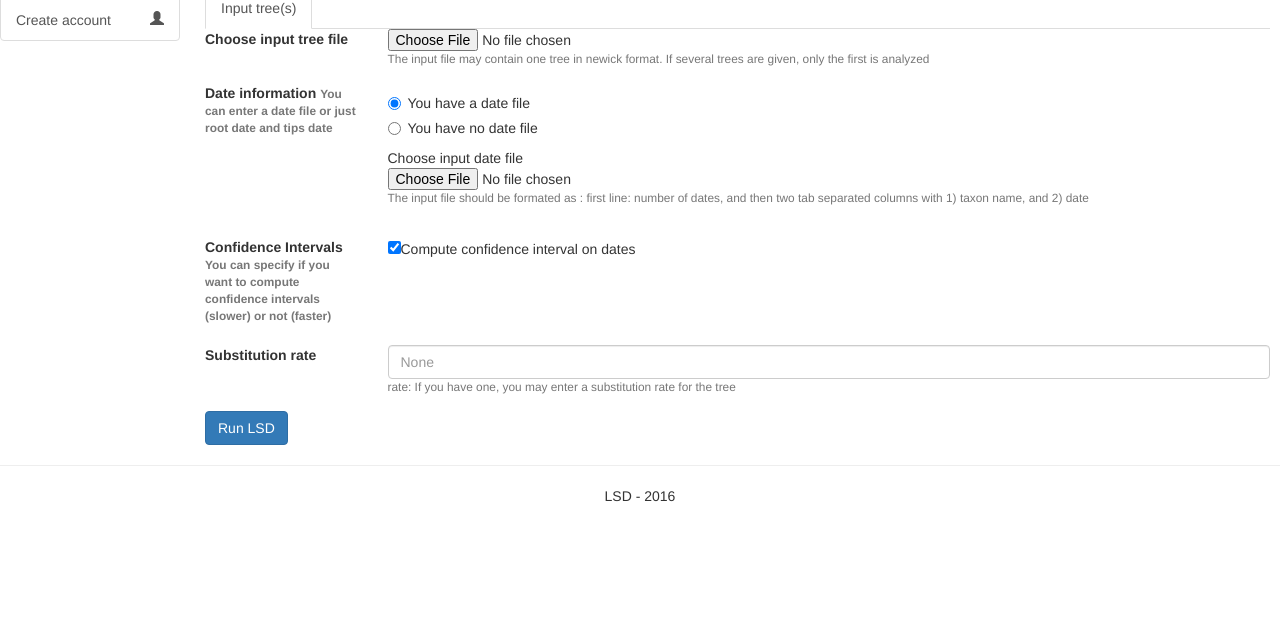
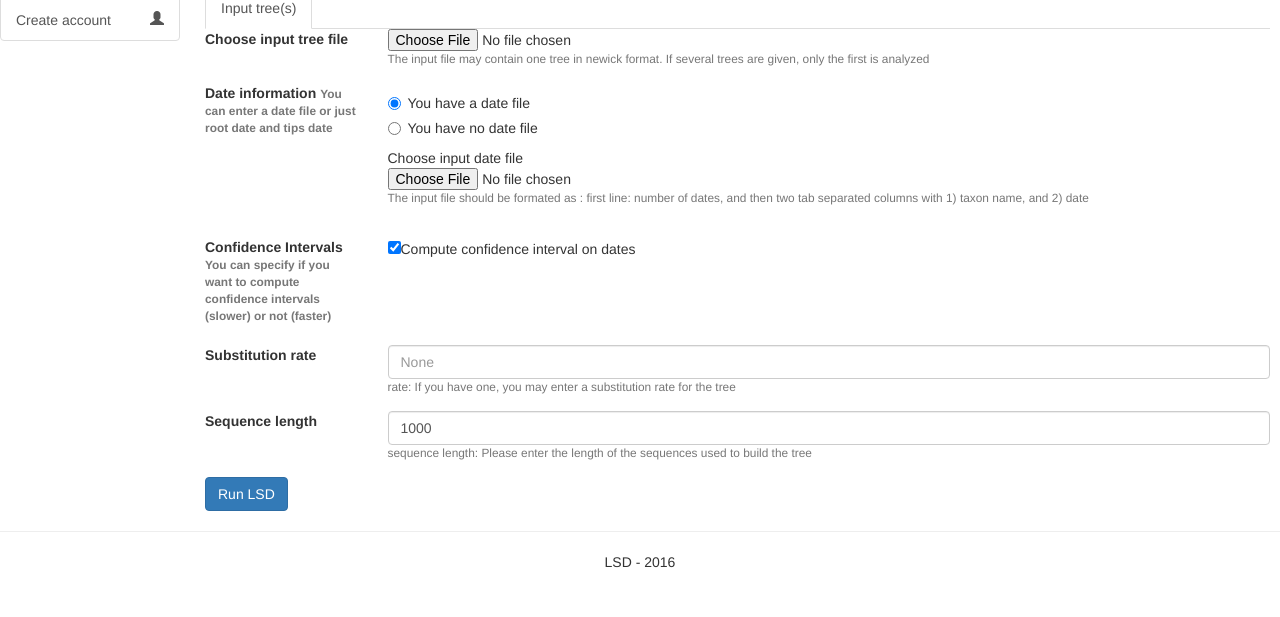
Before and after one commit to evolbioinfo/lsd-web, a Django app: page / in a window 1280 px wide. Shown: the part 183-800 px from the top of the page. Run offline with Django 3.2, Linux system fonts and the light colour scheme; some libraries are stand-ins or nearby versions.

Commit message:
Added User Sequence length

```diff
--- a/lsd_web/lsd/templates/lsd/new_run.html
+++ b/lsd_web/lsd/templates/lsd/new_run.html
@@ -9,10 +9,9 @@
 
 <form action="{% url 'lsd:submit_run' %}" method="post" enctype="multipart/form-data" id="newrunform">
   <input type="hidden" name="constraints" id="constraints" value="True"/>
-  <input type="hidden" name="variancesornot" id="variances" value="False"/>
+  <input type="hidden" name="variancesornot" id="variances" value="True"/>
   <input type="hidden" name="outgrouplist" id="outgrouplist" value="" />
   <input type="hidden" name="varianceparam" id="varianceparam" value="10" />
-  <input type="hidden" name="seqlength" id="seqlength" value="1000" />
   <input type="hidden" name="nb_samples" id="nb_samples" value="10" />
   <input type="hidden"  name="lowboundrate" id="lowboundrate" value="0.000010" />
   <input type="hidden"  name="inputtreestring" id="inputtreestring" value="" />
@@ -141,6 +140,15 @@
 	<small class="text-muted"> rate: If you have one, you may enter a substitution rate for the tree</small>
       </div>
     </div>
+
+    <div class="form-group row">
+      <label class="col-sm-2 form-control-label">Sequence length</label>
+      <div class="col-sm-10">
+	<input type="text" class="form-control" name="seqlength" id="seqlength" value="1000" />
+	<small class="text-muted"> sequence length: Please enter the length of the sequences used to build the tree</small>
+      </div>
+    </div>
+
   </div>
 </div>
 
```
